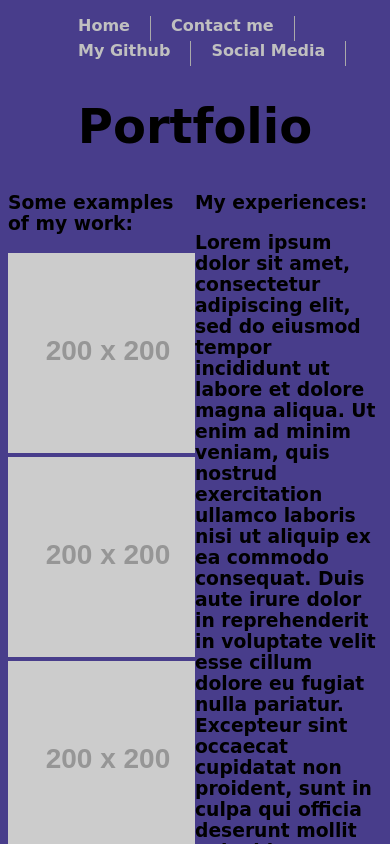
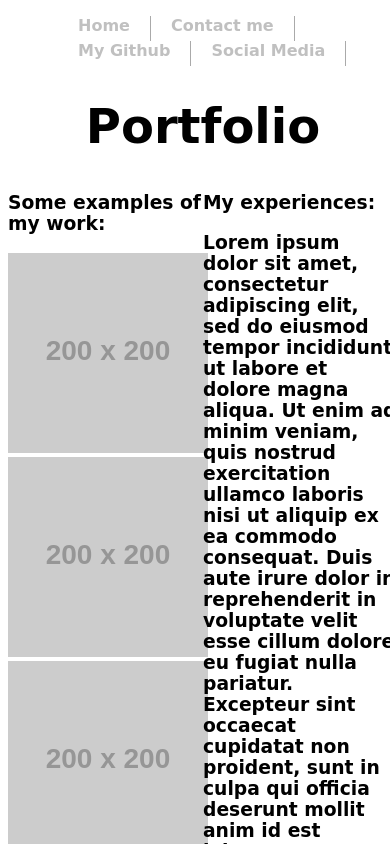
Before and after one commit to Calbar01/Assignment0, a plain HTML site: page portfolio.html in a window 390 px wide. Shown: the top 844 px of the page. Drawn offline with Linux system fonts and the light colour scheme; placeholder pictures from the web are drawn by us; a web font is replaced by a local one.

Commit message:
responsive

```diff
--- a/style.css
+++ b/style.css
@@ -26,6 +26,7 @@ h2{
 body{
     /*Aligns all objects within body to the center*/
     text-align: center;
+    width: 100%;
 }
 footer.CV{
     /*Creates a margin between the body and the footer to seperate the two */
--- a/style.portfolio.css
+++ b/style.portfolio.css
@@ -1,7 +1,5 @@
+
 /*Header Section*/
-*{
-    background-color: darkslateblue;
-}
 .top-column{
     text-align: center;
     font-family: 'Sunshiney', cursive;
@@ -9,6 +7,9 @@
 }
 header{
     height: 75px;
+    width: 100%;
+}
+body{
     width: 100%;
 }
 h1,
```
